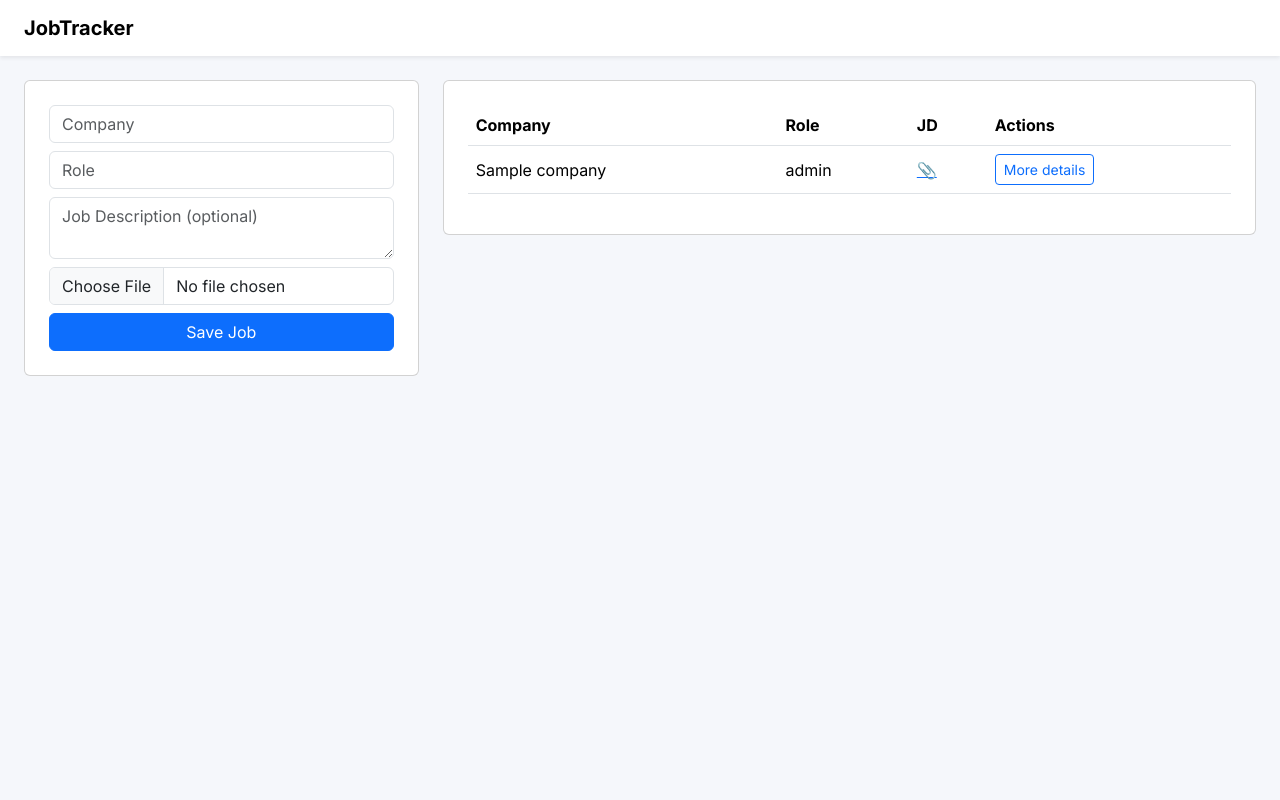
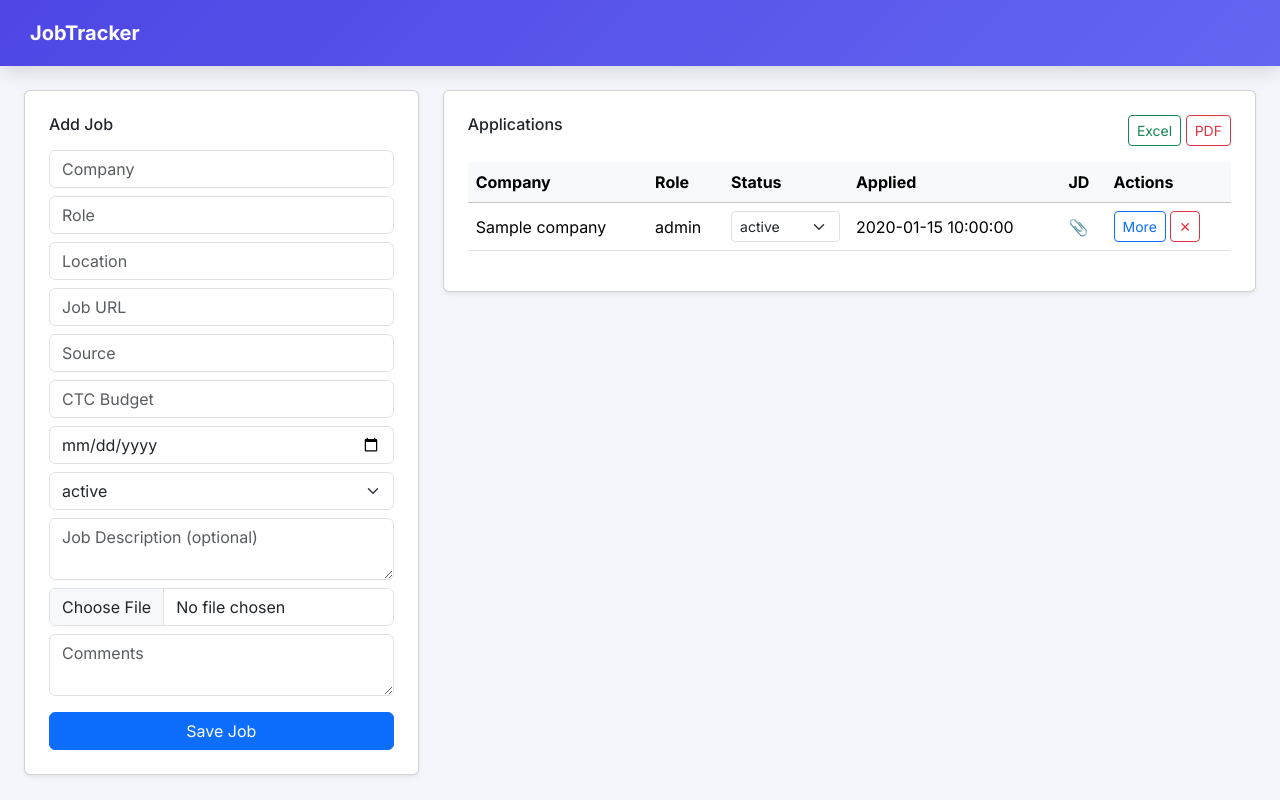
Before and after one commit to Selva-PersonalDev/JobTracker-JobApp, a FastAPI app: template app/core/templates/index.html in a window 1280 px wide. Run offline with FastAPI, Linux system fonts and the light colour scheme; the template is opened without the code that fills it: most values are stand-ins (such as "Sample title", 1, 10 or a date in 2020); parts of the project's set-up code (start-up, migrations or seed data) failed here and were passed over.

Commit message:
Updated App files

```diff
--- a/app/core/models.py
+++ b/app/core/models.py
@@ -31,7 +31,7 @@ class Job(Base):
     applied_date = Column(Date)
     status = Column(String)
 
-    # ✅ NEW (ADDITIVE)
+    # JD additions (additive)
     job_description = Column(Text)
     jd_filename = Column(String)
 
--- a/app/core/routes.py
+++ b/app/core/routes.py
@@ -94,12 +94,21 @@ def home(request: Request):
         return RedirectResponse("/login", status_code=303)
 
     db = SessionLocal()
-    jobs = db.query(Job).filter(Job.user_id == user_id).order_by(Job.created_at.desc()).all()
+    jobs = (
+        db.query(Job)
+        .filter(Job.user_id == user_id)
+        .order_by(Job.created_at.desc())
+        .all()
+    )
     db.close()
 
     return templates.TemplateResponse(
         "index.html",
-        {"request": request, "jobs": jobs, "statuses": STATUS_OPTIONS}
+        {
+            "request": request,
+            "jobs": jobs,
+            "statuses": STATUS_OPTIONS
+        }
     )
 
 
@@ -180,9 +189,14 @@ def job_detail(request: Request, job_id: int):
     db = SessionLocal()
     job = db.query(Job).filter(Job.id == job_id, Job.user_id == user_id).first()
     db.close()
+
     if not job:
         return RedirectResponse("/", status_code=303)
-    return templates.TemplateResponse("job_detail.html", {"request": request, "job": job})
+
+    return templates.TemplateResponse(
+        "job_detail.html",
+        {"request": request, "job": job}
+    )
 
 
 @router.get("/jd/{filename}")
@@ -201,11 +215,12 @@ def export_xlsx(request: Request):
     data = [{
         "Company": j.company,
         "Role": j.role,
+        "Location": j.location,
+        "Job URL": j.job_url,
+        "Source": j.source,
+        "CTC Budget": j.ctc_budget,
+        "Applied Date": j.applied_date,
         "Status": j.status,
-        "Location": j.location,
-        "Applied Date": j.applied_date,
-        "CTC Budget": j.ctc_budget,
-        "Source": j.source,
         "Job Description": j.job_description,
         "JD File": j.jd_filename,
         "Comments": j.comments,
@@ -240,7 +255,7 @@ def export_pdf(request: Request):
     p.setFont("Helvetica", 10)
 
     for j in jobs:
-        p.drawString(40, y, f"{j.company} | {j.role} | {j.status}")
+        p.drawString(40, y, f"{j.company} | {j.role} | {j.status} | {j.applied_date}")
         y -= 14
         if y < 40:
             p.showPage()
--- a/app/core/templates/base.html
+++ b/app/core/templates/base.html
@@ -4,16 +4,29 @@
   <title>JobTracker</title>
   <link href="https://fonts.googleapis.com/css2?family=Inter:wght@400;500;600;700&display=swap" rel="stylesheet">
   <link href="https://cdn.jsdelivr.net/npm/bootstrap@5.3.2/dist/css/bootstrap.min.css" rel="stylesheet">
+
+  <style>
+    body {
+      font-family: 'Inter', sans-serif;
+      background: #f4f6fb;
+    }
+    .app-header {
+      background: linear-gradient(135deg, #4f46e5, #6366f1);
+      color: white;
+      padding: 18px 30px;
+      box-shadow: 0 4px 20px rgba(0,0,0,0.15);
+    }
+  </style>
 </head>
 
-<body style="font-family:Inter;background:#f5f7fb">
+<body>
 
-<nav class="navbar navbar-light bg-white shadow-sm px-4">
-  <span class="navbar-brand fw-bold">JobTracker</span>
+<div class="app-header d-flex justify-content-between align-items-center">
+  <div class="fw-bold fs-5">JobTracker</div>
   {% if request.session.get("user_id") %}
-    <a href="/logout" class="btn btn-sm btn-outline-secondary">Logout</a>
+    <a href="/logout" class="btn btn-sm btn-light">Logout</a>
   {% endif %}
-</nav>
+</div>
 
 <div class="container-fluid mt-4 px-4">
   {% block content %}{% endblock %}
--- a/app/core/templates/index.html
+++ b/app/core/templates/index.html
@@ -3,27 +3,54 @@
 
 <div class="row g-4">
 
+  <!-- LEFT: JOB ENTRY -->
   <div class="col-lg-4">
-    <div class="card p-4">
+    <div class="card p-4 shadow-sm">
+      <h6 class="mb-3">Add Job</h6>
+
       <form method="post" action="/add" enctype="multipart/form-data">
         <input class="form-control mb-2" name="company" placeholder="Company" required>
         <input class="form-control mb-2" name="role" placeholder="Role" required>
+        <input class="form-control mb-2" name="location" placeholder="Location">
+        <input class="form-control mb-2" name="job_url" placeholder="Job URL">
+        <input class="form-control mb-2" name="source" placeholder="Source">
+        <input class="form-control mb-2" name="ctc_budget" placeholder="CTC Budget">
+        <input type="date" class="form-control mb-2" name="applied_date">
+
+        <select class="form-select mb-2" name="status" required>
+          {% for s in statuses %}
+            <option value="{{ s }}">{{ s }}</option>
+          {% endfor %}
+        </select>
 
         <textarea class="form-control mb-2" name="job_description" placeholder="Job Description (optional)"></textarea>
         <input type="file" class="form-control mb-2" name="jd_file">
+
+        <textarea class="form-control mb-3" name="comments" placeholder="Comments"></textarea>
 
         <button class="btn btn-primary w-100">Save Job</button>
       </form>
     </div>
   </div>
 
+  <!-- RIGHT: JOB TABLE -->
   <div class="col-lg-8">
-    <div class="card p-4">
+    <div class="card p-4 shadow-sm">
+      <div class="d-flex justify-content-between mb-3">
+        <h6 class="mb-0">Applications</h6>
+        <div>
+          <a href="/export/xlsx" class="btn btn-sm btn-outline-success">Excel</a>
+          <a href="/export/pdf" class="btn btn-sm btn-outline-danger">PDF</a>
+        </div>
+      </div>
+
       <table class="table align-middle">
-        <thead>
+        <thead class="table-light">
           <tr>
             <th>Company</th>
             <th>Role</th>
+            <th>Status</th>
+            <th>Applied</th>
             <th>JD</th>
             <th>Actions</th>
           </tr>
@@ -34,12 +61,23 @@
             <td>{{ job.company }}</td>
             <td>{{ job.role }}</td>
             <td>
-              {% if job.jd_filename %}
-                <a href="/jd/{{ job.jd_filename }}">📎</a>
-              {% else %}-{% endif %}
+              <form method="post" action="/update-status/{{ job.id }}">
+                <select name="status"
+                        class="form-select form-select-sm"
+                        onchange="this.form.submit()">
+                  {% for s in statuses %}
+                    <option value="{{ s }}" {% if s == job.status %}selected{% endif %}>{{ s }}</option>
+                  {% endfor %}
+                </select>
+              </form>
             </td>
+            <td>{{ job.applied_date or "-" }}</td>
+            <td>{% if job.jd_filename %}📎{% else %}-{% endif %}</td>
             <td>
-              <a href="/job/{{ job.id }}" class="btn btn-sm btn-outline-primary">More details</a>
+              <a href="/job/{{ job.id }}" class="btn btn-sm btn-outline-primary">More</a>
+              <form method="post" action="/delete/{{ job.id }}" style="display:inline">
+                <button class="btn btn-sm btn-outline-danger">✕</button>
+              </form>
             </td>
           </tr>
         {% endfor %}
```
Also changed, not shown: app/core/templates/job_detail.html (+23 -2 lines).
